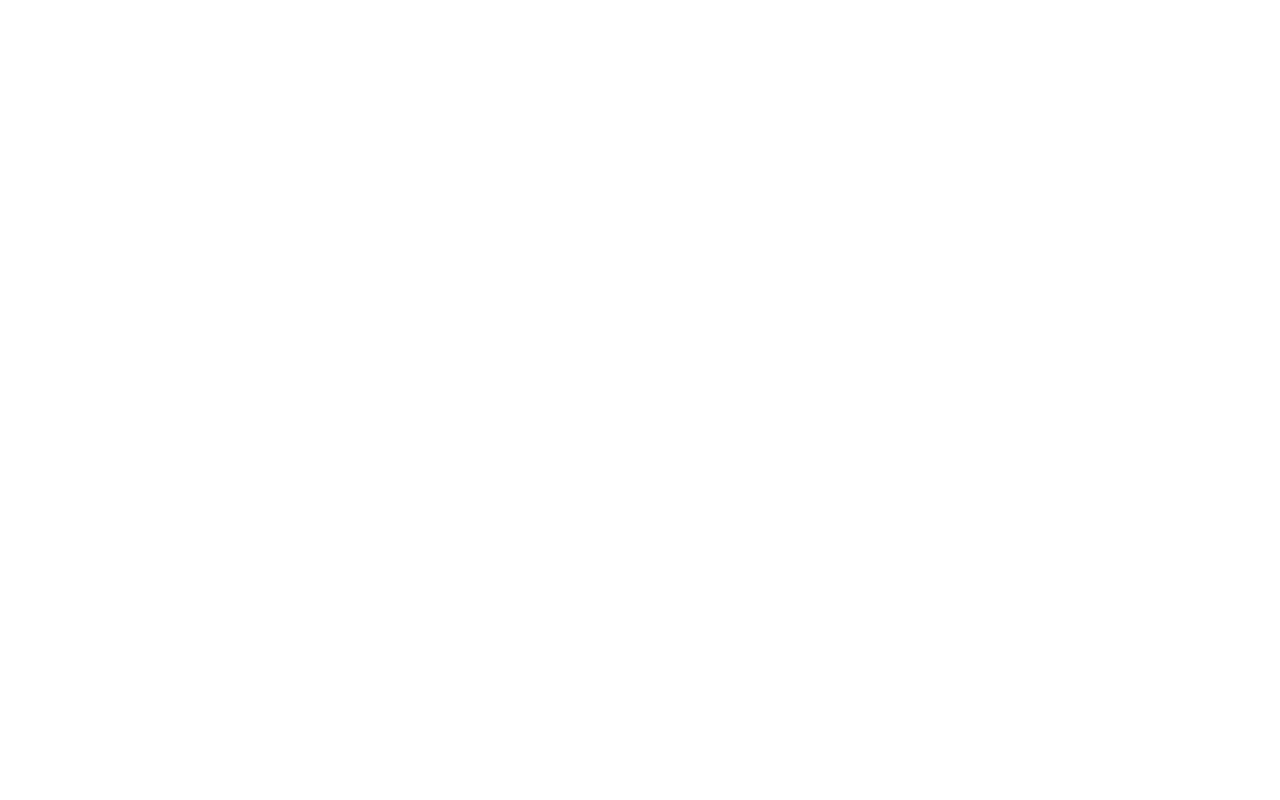
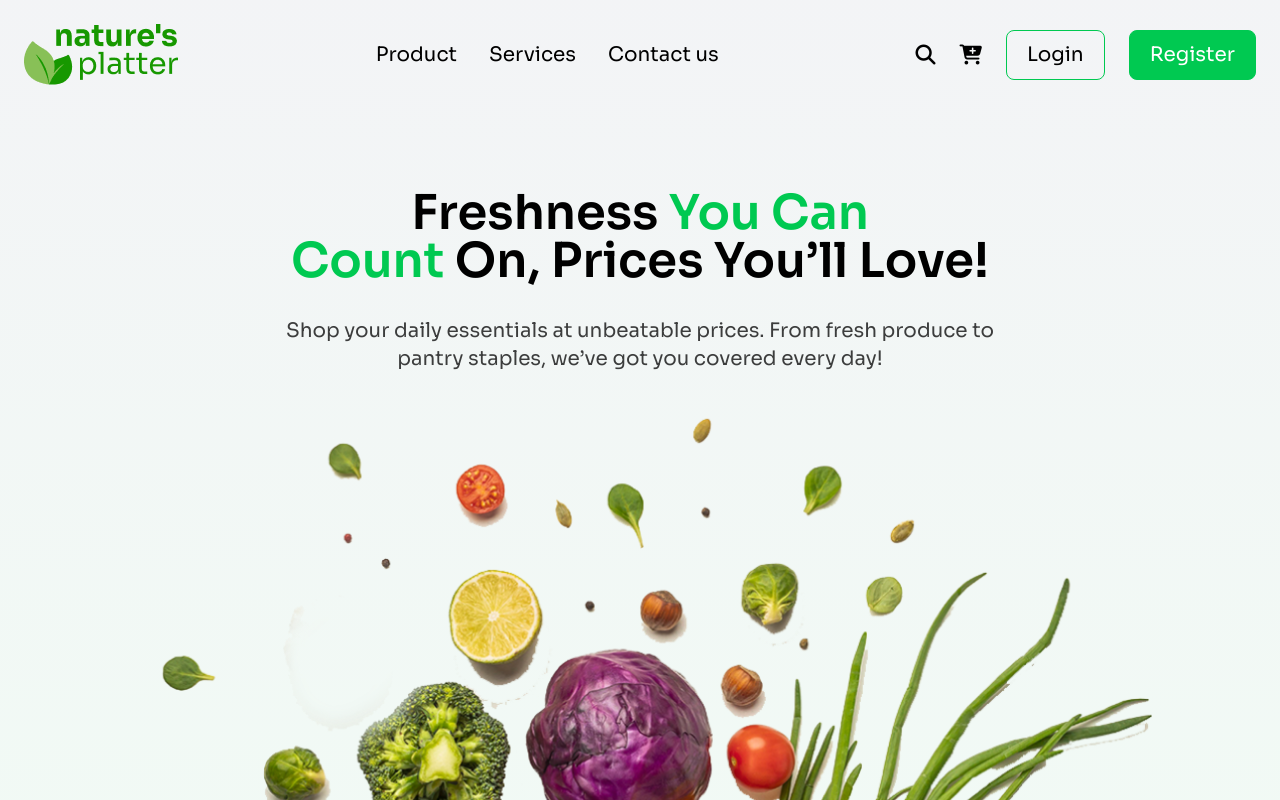
Before and after one commit to mahmudhasan123/natures-platter, a plain HTML site: page index.html in a window 1280 px wide. Shown: the top 800 px of the page. Drawn offline with nearby package versions, Linux system fonts and the light colour scheme.

Commit message:
add header and banner section

```diff
--- a/index.html
+++ b/index.html
@@ -4,12 +4,92 @@
     <meta charset="UTF-8" />
     <meta name="viewport" content="width=device-width, initial-scale=1.0" />
     <title>Nature's Platter</title>
+    <!-- Google Font CDN -->
+    <link rel="preconnect" href="https://fonts.googleapis.com" />
+    <link rel="preconnect" href="https://fonts.gstatic.com" crossorigin />
+    <link
+      href="https://fonts.googleapis.com/css2?family=Sora:wght@100..800&display=swap"
+      rel="stylesheet"
+    />
+
+    <!-- Font Awesome CDN -->
+    <script
+      src="https://kit.fontawesome.com/7f915ba6e4.js"
+      crossorigin="anonymous"
+    ></script>
+
+    <!-- Tailwind CSS CDN -->
     <script src="https://unpkg.com/@tailwindcss/browser@4"></script>
+
+    <!-- Custom Tailwind CSS Styles -->
     <style type="text/tailwindcss">
       @theme {
-        --color-clifford: #da373d;
+        --font-display: "Sora", serif;
       }
     </style>
   </head>
-  <body></body>
+  <body class="font-display">
+    <header class="bg-linear-to-t from-green-50 to-gray-100">
+      <div class="container mx-auto">
+        <!-- Nav for Desktop -->
+        <nav class="hidden lg:flex justify-between items-center md:p-6">
+          <div>
+            <img class="max-w-50" src="images/logo-header.png" alt="Logo" />
+          </div>
+          <div>
+            <ul class="flex font-normal text-xl gap-8">
+              <li><a href="#">Product</a></li>
+              <li><a href="#">Services</a></li>
+              <li><a href="#">Contact us</a></li>
+            </ul>
+          </div>
+          <div class="flex gap-6 items-center">
+            <i class="text-xl cursor-pointer fa-solid fa-magnifying-glass"></i>
+            <i class="text-xl cursor-pointer fa-solid fa-cart-plus"></i>
+            <button
+              class="cursor-pointer px-5 py-2.5 rounded-lg border border-solid border-green-500 font-normal text-xl"
+            >
+              Login
+            </button>
+            <button
+              class="cursor-pointer px-5 py-2.5 rounded-lg border border-solid border-green-500 text-white bg-green-500 font-normal text-xl"
+            >
+              Register
+            </button>
+          </div>
+        </nav>
+        <!-- Nav for Mobile -->
+        <nav
+          class="flex justify-between border-b border-green-500 border-solid px-4 py-5 lg:hidden"
+        >
+          <img src="images/mobile-logo.png" alt="Logo" />
+          <i class="fa-solid fa-bars text-5xl"></i>
+        </nav>
+        <!-- Banner Section -->
+        <section class="py-12 lg:py-20">
+          <div class="max-w-sm lg:max-w-3xl mx-auto text-center">
+            <h2 class="text-4xl lg:text-5xl font-semibold mb-4 lg:mb-8">
+              Freshness
+              <span class="text-green-500"
+                >You Can<br />
+                Count</span
+              >
+              On, Prices You’ll Love!
+            </h2>
+            <p
+              class="mb-4 lg:mb-8 lg:text-xl lg:font-normal font-light text-base opacity-75"
+            >
+              Shop your daily essentials at unbeatable prices. From fresh
+              produce to pantry staples, we’ve got you covered every day!
+            </p>
+          </div>
+          <div class="mx-auto max-w-5xl">
+            <img class="w-full" src="images/hero-vegetables.png" alt="Banner" />
+          </div>
+        </section>
+      </div>
+    </header>
+    <main class="container mx-auto"></main>
+    <footer></footer>
+  </body>
 </html>
```
Also changed, not shown: images/mobile-logo.png (added).
